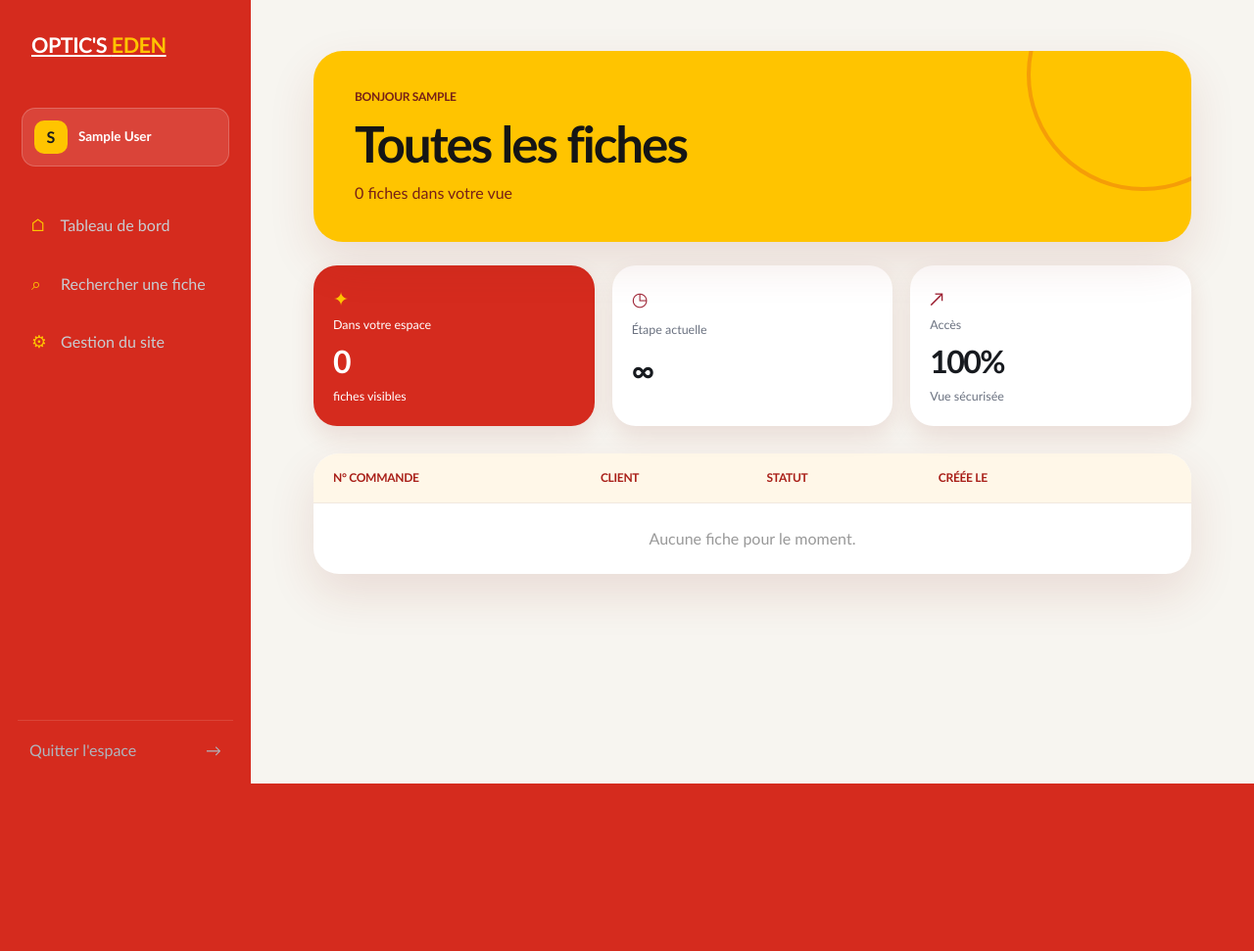
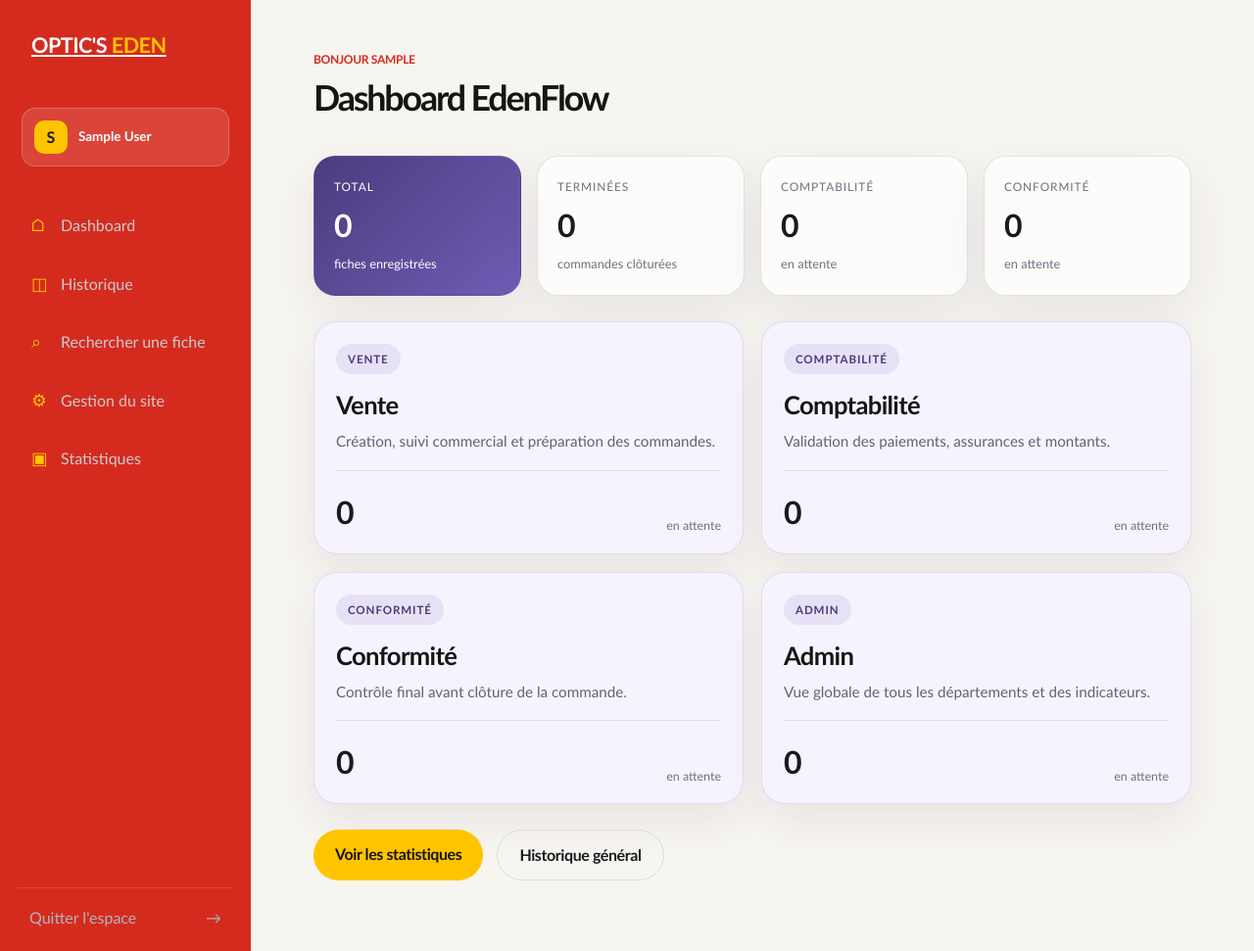
Before and after one commit to sylvioSMK/EdenFlow, a Django app: page /fiches/ in a window 1280 px wide. Shown: the whole page at 98% size. Before the commit the page ends 800 px from the top, so only its background shows below. Run offline with Django 5.2, Linux system fonts and the light colour scheme; the visitor is signed in with stand-in values (Sample User, id 1); data that the repository does not hold is empty.

Commit message:
Refonte du dashboard centralise et historique
Co-authored-by: Copilot <223556219+Copilot@users.noreply.github.com>

```diff
--- a/fiches/templates/fiches/tableau_de_bord.html
+++ b/fiches/templates/fiches/tableau_de_bord.html
@@ -1,57 +1,77 @@
 {% extends "base.html" %}
-{% block titre %}Tableau de bord — Optic's Eden{% endblock %}
+{% block titre %}Dashboard — Optic's Eden{% endblock %}
 {% block contenu %}
-<div class="dashboard-hero card">
-    <div class="section-heading">
+<div class="dashboard-shell">
+    <div class="dashboard-header">
         <div>
             <p class="eyebrow">Bonjour {{ user.first_name|default:user.username }}</p>
-            <h1>
-                {% if user.role == "VENTE" %}Mes fiches de commande
-                {% elif user.role == "COMPTABILITE" %}Fiches en attente — Comptabilité
-                {% elif user.role == "CONFORMITE" %}Fiches en attente — Conformité
-                {% else %}Toutes les fiches
+            <h1>Dashboard EdenFlow</h1>
+        </div>
+        {% if user.role == "VENTE" or user.role == "ADMIN" %}
+            <a href="{% url 'nouvelle_fiche' %}" class="btn btn-primary btn-auto">+ Nouvelle fiche</a>
+        {% endif %}
+    </div>
+
+    <div class="summary-grid">
+        <div class="summary-card summary-featured">
+            <small>Total</small>
+            <strong>{{ statistiques.total }}</strong>
+            <span>fiches enregistrées</span>
+        </div>
+        <div class="summary-card">
+            <small>Terminées</small>
+            <strong>{{ statistiques.terminees }}</strong>
+            <span>commandes clôturées</span>
+        </div>
+        <div class="summary-card">
+            <small>Comptabilité</small>
+            <strong>{{ statistiques.en_attente_compta }}</strong>
+            <span>en attente</span>
+        </div>
+        <div class="summary-card">
+            <small>Conformité</small>
+            <strong>{{ statistiques.en_attente_conformite }}</strong>
+            <span>en attente</span>
+        </div>
+    </div>
+
+    <div class="department-grid">
+        {% for departement in departements %}
+            <div class="department-card {% if not departement.can_access %}department-card-disabled{% endif %}">
+                {% if departement.can_access %}
+                    <a href="{{ departement.url }}" class="department-link">
+                        <span class="department-tag">{{ departement.label }}</span>
+                        <h2>{{ departement.label }}</h2>
+                        <p>{{ departement.description }}</p>
+                        <div class="department-meta">
+                            <strong>{{ departement.count }}</strong>
+                            <span>en attente</span>
+                        </div>
+                    </a>
+                {% else %}
+                    <div class="department-link disabled-link" aria-disabled="true">
+                        <span class="department-tag">{{ departement.label }}</span>
+                        <h2>{{ departement.label }}</h2>
+                        <p>{{ departement.description }}</p>
+                        <div class="department-meta">
+                            <strong>{{ departement.count }}</strong>
+                            <span>accès refusé</span>
+                        </div>
+                    </div>
                 {% endif %}
-            </h2>
-            <p class="section-subtitle">{{ compteur }} fiche{{ compteur|pluralize }} dans votre vue</p>
-        </div>
-        {% if user.role == "VENTE" or user.role == "ADMIN" %}<a href="{% url 'nouvelle_fiche' %}" class="btn btn-primary btn-auto">+ Nouvelle fiche</a>{% endif %}
+            </div>
+        {% endfor %}
     </div>
-</div>
 
-<div class="dashboard-stats">
-    <div class="stat-card stat-highlight"><span class="stat-icon">✦</span><small>Dans votre espace</small><strong>{{ compteur }}</strong><span>fiche{{ compteur|pluralize }} visible{{ compteur|pluralize }}</span></div>
-    <div class="stat-card"><span class="stat-icon">◷</span><small>Étape actuelle</small><strong>{% if user.role == "VENTE" %}01{% elif user.role == "COMPTABILITE" %}02{% elif user.role == "CONFORMITE" %}03{% else %}∞{% endif %}</strong><span>{{ user.get_role_display }}</span></div>
-    <div class="stat-card"><span class="stat-icon">↗</span><small>Accès</small><strong>100%</strong><span>Vue sécurisée</span></div>
-</div>
-
-<div class="card table-card">
-    <table>
-        <thead>
-        <tr>
-            <th>N° commande</th>
-            <th>Client</th>
-            <th>Statut</th>
-            <th>Créée le</th>
-            <th></th>
-        </tr>
-        </thead>
-        <tbody>
-        {% for fiche in fiches %}
-        <tr>
-            <td>{{ fiche.numero_commande }}</td>
-            <td>{{ fiche.nom_prenoms }}</td>
-            <td>
-                <span class="badge {% if fiche.statut == 'TERMINEE' %}badge-termine{% elif fiche.statut == 'ANNULEE' %}badge-annule{% else %}badge-attente{% endif %}">
-                    {{ fiche.get_statut_display }}
-                </span>
-            </td>
-            <td>{{ fiche.date_creation|date:"d/m/Y H:i" }}</td>
-            <td><a href="{% url 'detail_fiche' fiche.pk %}" class="btn btn-accent">Ouvrir</a></td>
-        </tr>
-        {% empty %}
-        <tr><td colspan="5" style="text-align:center; color:#999; padding:24px;">Aucune fiche pour le moment.</td></tr>
-        {% endfor %}
-        </tbody>
-    </table>
+    {% if user.role == "ADMIN" or user.is_superuser %}
+    <div class="dashboard-actions">
+        <a href="{% url 'statistiques' %}" class="btn btn-accent">Voir les statistiques</a>
+        <a href="{% url 'historique_departement' %}" class="btn btn-ghost">Historique général</a>
+    </div>
+    {% else %}
+    <div class="dashboard-actions">
+        <a href="{% url 'historique_departement_role' user.role %}" class="btn btn-accent">Voir l'historique</a>
+    </div>
+    {% endif %}
 </div>
 {% endblock %}
--- a/fiches/urls.py
+++ b/fiches/urls.py
@@ -4,6 +4,10 @@ from . import views
 
 urlpatterns = [
     path("", views.tableau_de_bord, name="tableau_de_bord"),
+    path("departement/<str:role>/", views.departement_fiches, name="departement_fiches"),
+    path("historique/", views.historique_departements, name="historique_departement"),
+    path("historique/<str:role>/", views.historique_departements, name="historique_departement_role"),
+    path("statistiques/", views.statistiques, name="statistiques"),
     path("nouvelle/", views.nouvelle_fiche, name="nouvelle_fiche"),
     path("recherche/", views.recherche_fiches, name="recherche_fiches"),
     path("<int:pk>/telecharger/", views.telecharger_fiche, name="telecharger_fiche"),
--- a/fiches/views.py
+++ b/fiches/views.py
@@ -2,9 +2,10 @@ from django.contrib import messages
 from django.contrib.auth.decorators import login_required
 from django.http import HttpResponse
 from django.shortcuts import get_object_or_404, redirect, render
+from django.urls import reverse
 
 from .forms import FicheCommandeForm, ValidationComptabiliteForm, ValidationConformiteForm
-from .models import ConflitDeStatut, FicheCommande
+from .models import ConflitDeStatut, FicheCommande, HistoriqueFiche
 
 
 def fiches_visibles_par(utilisateur):
@@ -21,19 +22,171 @@ def fiches_visibles_par(utilisateur):
 
 @login_required
 def tableau_de_bord(request):
-    """
-    Affiche uniquement les fiches concernant le rôle connecté.
-    C'est ce filtrage qui fait qu'une fiche "apparaît" chez le département
-    suivant : elle était déjà cherchée au même endroit, elle correspond juste
-    au critère maintenant que son statut a changé.
-    """
-    fiches = fiches_visibles_par(request.user)
+    """Dashboard central avec accès par département et vue globale."""
+    fiches = FicheCommande.objects.all()
+    statistiques = {
+        "total": fiches.count(),
+        "terminees": fiches.filter(statut=FicheCommande.Statut.TERMINEE).count(),
+        "en_attente_compta": fiches.filter(statut=FicheCommande.Statut.ATTENTE_COMPTA).count(),
+        "en_attente_conformite": fiches.filter(statut=FicheCommande.Statut.ATTENTE_CONFORMITE).count(),
+    }
+
+    departements = [
+        {
+            "role": "VENTE",
+            "label": "Vente",
+            "description": "Création, suivi commercial et préparation des commandes.",
+            "count": fiches.filter(statut=FicheCommande.Statut.CREEE).count(),
+        },
+        {
+            "role": "COMPTABILITE",
+            "label": "Comptabilité",
+            "description": "Validation des paiements, assurances et montants.",
+            "count": fiches.filter(statut=FicheCommande.Statut.ATTENTE_COMPTA).count(),
+        },
+        {
+            "role": "CONFORMITE",
+            "label": "Conformité",
+            "description": "Contrôle final avant clôture de la commande.",
+            "count": fiches.filter(statut=FicheCommande.Statut.ATTENTE_CONFORMITE).count(),
+        },
+    ]
+
+    if request.user.is_superuser or request.user.role == "ADMIN":
+        departements.append(
+            {
+                "role": "ADMIN",
+                "label": "Admin",
+                "description": "Vue globale de tous les départements et des indicateurs.",
+                "count": fiches.count(),
+            }
+        )
+
+    for departement in departements:
+        role = departement["role"]
+        if request.user.is_superuser or request.user.role == "ADMIN":
+            departement["can_access"] = True
+        else:
+            departement["can_access"] = (request.user.role == role)
+        departement["url"] = reverse("departement_fiches", args=[role]) if departement["can_access"] else None
 
     contexte = {
+        "statistiques": statistiques,
+        "departements": departements,
+        "user_role": request.user.role,
+    }
+    return render(request, "fiches/tableau_de_bord.html", contexte)
+
+
+def _peut_acceder_au_departement(utilisateur, role):
+    if utilisateur.is_superuser or utilisateur.role == "ADMIN":
+        return True
+    return utilisateur.role == role
+
+
+def _fiches_departement(role, utilisateur):
+    if role == "VENTE":
+        if utilisateur.is_superuser or utilisateur.role == "ADMIN":
+            return FicheCommande.objects.all()
+        if utilisateur.role == "VENTE":
+            return FicheCommande.objects.filter(cree_par=utilisateur)
+        return FicheCommande.objects.none()
+    if role == "COMPTABILITE":
+        if utilisateur.is_superuser or utilisateur.role == "ADMIN":
+            return FicheCommande.objects.filter(statut=FicheCommande.Statut.ATTENTE_COMPTA)
+        if utilisateur.role == "COMPTABILITE":
+            return FicheCommande.objects.filter(statut=FicheCommande.Statut.ATTENTE_COMPTA)
+        return FicheCommande.objects.none()
+    if role == "CONFORMITE":
+        if utilisateur.is_superuser or utilisateur.role == "ADMIN":
+            return FicheCommande.objects.filter(statut=FicheCommande.Statut.ATTENTE_CONFORMITE)
+        if utilisateur.role == "CONFORMITE":
+            return FicheCommande.objects.filter(statut=FicheCommande.Statut.ATTENTE_CONFORMITE)
+        return FicheCommande.objects.none()
+    if role == "ADMIN":
+        return FicheCommande.objects.all() if (utilisateur.is_superuser or utilisateur.role == "ADMIN") else FicheCommande.objects.none()
+    return FicheCommande.objects.none()
+
+
+@login_required
+def departement_fiches(request, role):
+    if not _peut_acceder_au_departement(request.user, role):
+        messages.error(request, "Accès refusé : ce département n'est pas autorisé pour votre compte.")
+        return redirect("tableau_de_bord")
+
+    fiches = _fiches_departement(role, request.user)
+    contexte = {
+        "role": role,
+        "role_label": {
+            "VENTE": "Vente",
+            "COMPTABILITE": "Comptabilité",
+            "CONFORMITE": "Conformité",
+            "ADMIN": "Admin",
+        }.get(role, role),
         "fiches": fiches,
         "compteur": fiches.count(),
     }
-    return render(request, "fiches/tableau_de_bord.html", contexte)
+    return render(request, "fiches/departement_fiches.html", contexte)
+
+
+@login_required
+def statistiques(request):
+    if not (request.user.is_superuser or request.user.role == "ADMIN"):
+        messages.error(request, "Accès réservé à l'Admin.")
+        return redirect("tableau_de_bord")
+
+    fiches = FicheCommande.objects.all()
+    statuts_raw = [
+        ("Créées", fiches.filter(statut=FicheCommande.Statut.CREEE).count()),
+        ("En attente comptabilité", fiches.filter(statut=FicheCommande.Statut.ATTENTE_COMPTA).count()),
+        ("En attente conformité", fiches.filter(statut=FicheCommande.Statut.ATTENTE_CONFORMITE).count()),
+        ("Terminées", fiches.filter(statut=FicheCommande.Statut.TERMINEE).count()),
+        ("Annulées", fiches.filter(statut=FicheCommande.Statut.ANNULEE).count()),
+    ]
+    volumes_raw = [
+        ("Vente", fiches.filter(cree_par__role="VENTE").count()),
+        ("Comptabilité", fiches.filter(statut=FicheCommande.Statut.ATTENTE_COMPTA).count()),
+        ("Conformité", fiches.filter(statut=FicheCommande.Statut.ATTENTE_CONFORMITE).count()),
+    ]
+
+    max_statut = max(value for _, value in statuts_raw) if statuts_raw else 0
+    max_volume = max(value for _, value in volumes_raw) if volumes_raw else 0
+
+    statuts = [{"label": label, "value": value, "width": (value / max_statut * 100) if max_statut else 0} for label, value in statuts_raw]
+    volumes = [{"label": label, "value": value, "width": (value / max_volume * 100) if max_volume else 0} for label, value in volumes_raw]
+
+    contexte = {
+        "statuts": statuts,
+        "volumes": volumes,
+    }
+    return render(request, "fiches/statistiques.html", contexte)
+
+
+@login_required
+def historique_departements(request, role=None):
+    if request.user.is_superuser or request.user.role == "ADMIN":
+        historiques = HistoriqueFiche.objects.select_related('fiche', 'utilisateur').all()
+        role_label = "Tous les départements"
+        role = role or "ADMIN"
+    else:
+        if role and role != request.user.role:
+            messages.error(request, "Accès refusé à l'historique d'un autre département.")
+            return redirect("tableau_de_bord")
+        role = request.user.role
+        historiques = HistoriqueFiche.objects.filter(utilisateur__role=role).select_related('fiche', 'utilisateur')
+        role_label = {
+            "VENTE": "Vente",
+            "COMPTABILITE": "Comptabilité",
+            "CONFORMITE": "Conformité",
+        }.get(role, role)
+
+    contexte = {
+        "historiques": historiques,
+        "role": role,
+        "role_label": role_label,
+        "is_admin": request.user.is_superuser or request.user.role == "ADMIN",
+    }
+    return render(request, "fiches/historique.html", contexte)
 
 
 @login_required
--- a/static/css/app.css
+++ b/static/css/app.css
@@ -1,3 +1,5 @@
+@import url('https://fonts.googleapis.com/css2?family=Montserrat:wght@400;500;600;700;800&display=swap');
+
 :root {
     --rouge: #b42332;
     --rouge-fonce: #781522;
@@ -16,7 +18,7 @@ body {
     margin: 0;
     color: var(--encre);
     background: var(--creme);
-    font-family: "Segoe UI", Arial, sans-serif;
+    font-family: "Proxima Nova", "Montserrat", "Segoe UI", Arial, sans-serif;
     line-height: 1.5;
     min-height: 100vh;
 }
@@ -124,6 +126,38 @@ tr:last-child td { border-bottom: 0; }
 .search-form { align-items: center; display: flex; gap: 12px; margin-top: 24px; }
 .search-form input { flex: 1; }
 fieldset { min-width: 0; }
+
+.dashboard-shell { display: grid; gap: 26px; }
+.dashboard-header { align-items: center; display: flex; justify-content: space-between; gap: 18px; margin-bottom: 12px; }
+.dashboard-header h1 { margin: 0; font-size: clamp(2rem, 2.8vw, 3rem); letter-spacing: -.06em; }
+.compact-header { margin-bottom: 0; }
+.summary-grid { display: grid; gap: 16px; grid-template-columns: repeat(4, minmax(0, 1fr)); }
+.summary-card { background: rgba(255,255,255,.7); border: 1px solid rgba(132,145,161,.24); border-radius: 22px; box-shadow: 0 18px 50px rgba(53, 35, 92, .08); display: grid; gap: 6px; padding: 22px 20px; }
+.summary-card small { color: #6b7280; font-size: .74rem; letter-spacing: .08em; text-transform: uppercase; }
+.summary-card strong { color: #171a1f; font-size: clamp(2rem, 2vw, 2.6rem); letter-spacing: -.06em; }
+.summary-card span { color: #6b7280; font-size: .8rem; }
+.summary-featured { background: linear-gradient(135deg, #4b3b7d 0%, #6f5db5 100%); border-color: transparent; }
+.summary-featured small, .summary-featured strong, .summary-featured span { color: #fff; }
+.department-grid { display: grid; gap: 18px; grid-template-columns: repeat(2, minmax(0, 1fr)); }
+.department-card { background: #f6f3ff; border: 1px solid rgba(75,59,125,.12); border-radius: 24px; box-shadow: 0 18px 40px rgba(67, 52, 94, .08); overflow: hidden; }
+.department-card-disabled { opacity: .55; }
+.department-link { color: inherit; display: block; min-height: 190px; padding: 22px 22px 18px; text-decoration: none; }
+.disabled-link { display: block; min-height: 190px; padding: 22px 22px 18px; }
+.department-tag { background: rgba(91, 74, 155, .10); border-radius: 999px; color: #4b3b7d; display: inline-block; font-size: .72rem; font-weight: 700; letter-spacing: .08em; margin-bottom: 16px; padding: 7px 12px; text-transform: uppercase; }
+.department-link h2, .disabled-link h2 { margin: 0 0 10px; font-size: clamp(1.3rem, 2vw, 1.8rem); }
+.department-link p, .disabled-link p { color: #5f6472; font-size: .95rem; margin: 0 0 16px; }
+.department-meta { align-items: end; border-top: 1px solid rgba(75,59,125,.12); display: flex; justify-content: space-between; margin-top: 18px; padding-top: 18px; }
+.department-meta strong { color: #171a1f; font-size: clamp(1.9rem, 2.5vw, 2.7rem); letter-spacing: -.06em; }
+.department-meta span { color: #6b7280; font-size: .78rem; }
+.dashboard-actions { display: flex; gap: 14px; flex-wrap: wrap; }
+.stats-panel { display: grid; gap: 18px; grid-template-columns: repeat(2, minmax(0, 1fr)); }
+.stats-block { padding: 24px; }
+.bar-chart { display: grid; gap: 16px; margin-top: 18px; }
+.bar-line { align-items: center; display: grid; gap: 10px; grid-template-columns: 170px minmax(0, 1fr) 40px; }
+.bar-label { color: #374151; font-size: .82rem; font-weight: 600; }
+.bar-track { background: #edf2f7; border-radius: 999px; height: 12px; overflow: hidden; }
+.bar-track span { background: linear-gradient(90deg, #7e6ad9 0%, #f2b705 100%); display: block; height: 100%; border-radius: 999px; }
+.bar-line strong { color: #171a1f; font-size: .85rem; }
 @media (max-width: 700px) {
     .site-header, .site-nav { align-items: flex-start; flex-direction: column; gap: 12px; }
     .auth-page { display: block; margin: 0; }
--- a/templates/base.html
+++ b/templates/base.html
@@ -17,13 +17,15 @@
         <span><strong>{{ user.get_full_name|default:user.username }}</strong><small>{{ user.get_role_display }}</small></span>
     </div>
     <nav class="side-nav" aria-label="Navigation principale">
-        <a href="{% url 'tableau_de_bord' %}"><span>⌂</span> Tableau de bord</a>
+        <a href="{% url 'tableau_de_bord' %}"><span>⌂</span> Dashboard</a>
+        <a href="{% url 'historique_departement_role' user.role %}"><span>◫</span> Historique</a>
         <a href="{% url 'recherche_fiches' %}"><span>⌕</span> Rechercher une fiche</a>
         {% if user.role == "VENTE" or user.role == "ADMIN" %}
         <a href="{% url 'nouvelle_fiche' %}"><span>＋</span> Nouvelle fiche</a>
         {% endif %}
         {% if user.role == "ADMIN" or user.is_superuser %}
         <a href="{% url 'gestion' %}"><span>⚙</span> Gestion du site</a>
+        <a href="{% url 'statistiques' %}"><span>▣</span> Statistiques</a>
         {% endif %}
     </nav>
     <div class="side-footer">
```
Also changed, not shown: fiches/templates/fiches/departement_fiches.html (added, +44 -0 lines), fiches/templates/fiches/historique.html (added, +40 -0 lines), fiches/templates/fiches/statistiques.html (added, +45 -0 lines).
